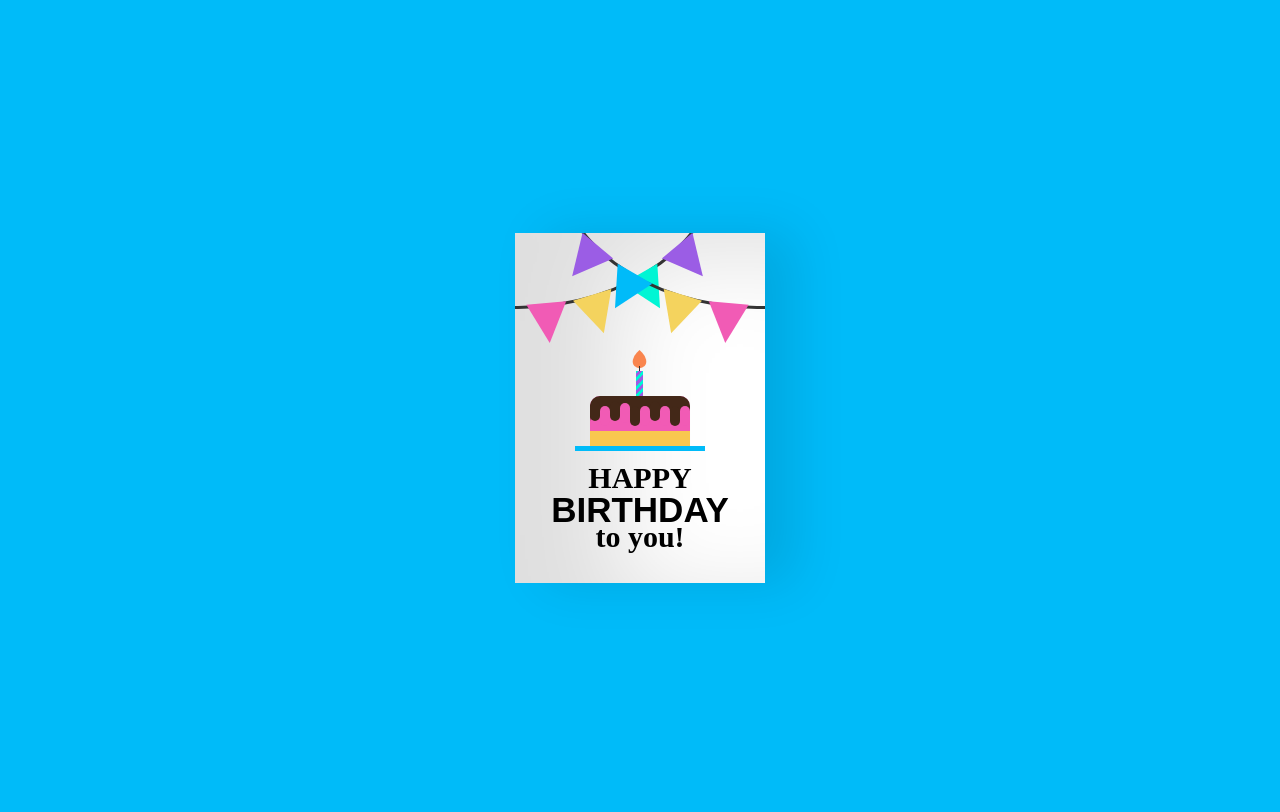
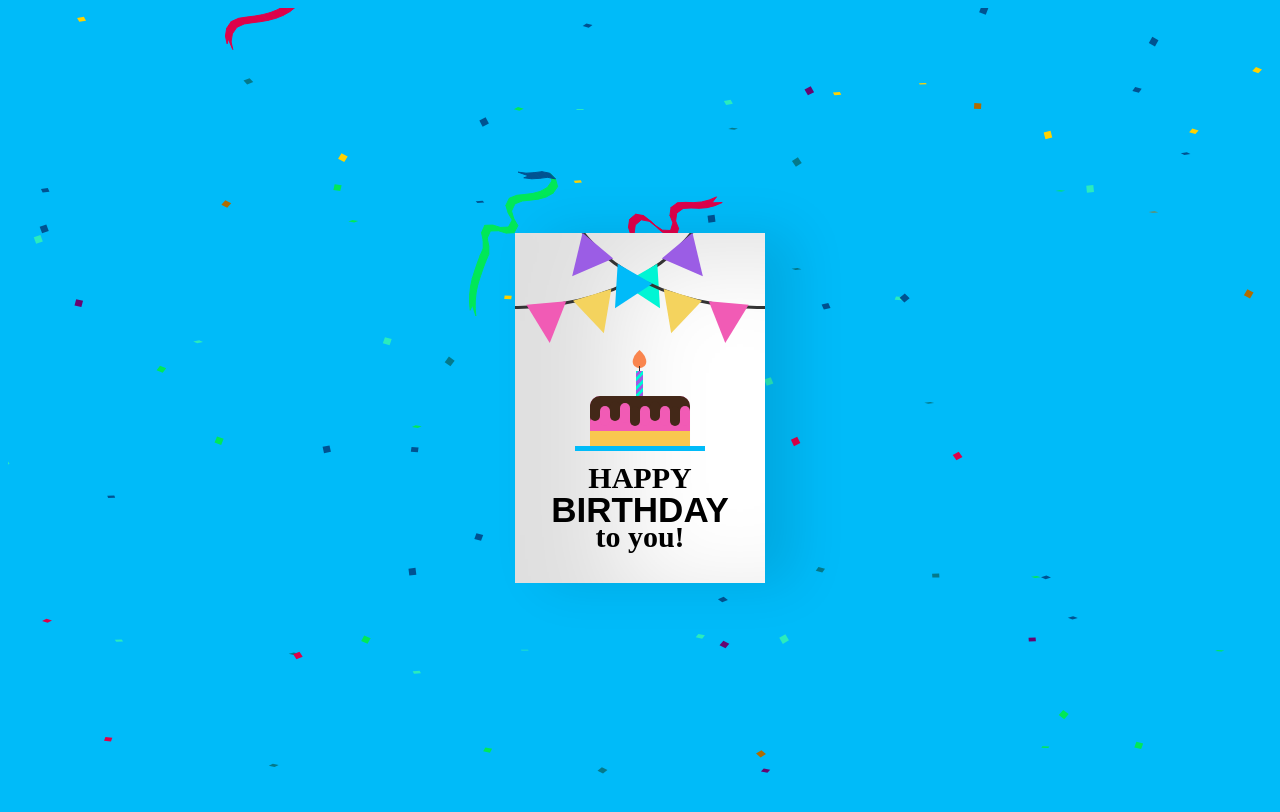
Before and after one commit to vishakh-abhayan/wish, a plain HTML site: page index.html in a window 1280 px wide. Drawn offline with Linux system fonts and the light colour scheme.

Commit message:
feat():confetti

```diff
--- /dev/null
+++ b/confetti.js
@@ -0,0 +1,487 @@
+var retina = window.devicePixelRatio,
+  // Math shorthands
+  PI = Math.PI,
+  sqrt = Math.sqrt,
+  round = Math.round,
+  random = Math.random,
+  cos = Math.cos,
+  sin = Math.sin,
+  // Local WindowAnimationTiming interface
+  rAF = window.requestAnimationFrame,
+  cAF = window.cancelAnimationFrame || window.cancelRequestAnimationFrame,
+  _now =
+    Date.now ||
+    function () {
+      return new Date().getTime();
+    };
+
+// Local WindowAnimationTiming interface polyfill
+(function (w) {
+  /**
+   * Fallback implementation.
+   */
+  var prev = _now();
+  function fallback(fn) {
+    var curr = _now();
+    var ms = Math.max(0, 16 - (curr - prev));
+    var req = setTimeout(fn, ms);
+    prev = curr;
+    return req;
+  }
+
+  /**
+   * Cancel.
+   */
+  var cancel =
+    w.cancelAnimationFrame || w.webkitCancelAnimationFrame || w.clearTimeout;
+
+  rAF = w.requestAnimationFrame || w.webkitRequestAnimationFrame || fallback;
+
+  cAF = function (id) {
+    cancel.call(w, id);
+  };
+})(window);
+
+document.addEventListener("DOMContentLoaded", function () {
+  var speed = 50,
+    duration = 1.0 / speed,
+    confettiRibbonCount = 11,
+    ribbonPaperCount = 30,
+    ribbonPaperDist = 8.0,
+    ribbonPaperThick = 8.0,
+    confettiPaperCount = 95,
+    DEG_TO_RAD = PI / 180,
+    RAD_TO_DEG = 180 / PI,
+    colors = [
+      ["#df0049", "#660671"],
+      ["#00e857", "#005291"],
+      ["#2bebbc", "#05798a"],
+      ["#ffd200", "#b06c00"],
+    ];
+
+  function Vector2(_x, _y) {
+    (this.x = _x), (this.y = _y);
+    this.Length = function () {
+      return sqrt(this.SqrLength());
+    };
+    this.SqrLength = function () {
+      return this.x * this.x + this.y * this.y;
+    };
+    this.Add = function (_vec) {
+      this.x += _vec.x;
+      this.y += _vec.y;
+    };
+    this.Sub = function (_vec) {
+      this.x -= _vec.x;
+      this.y -= _vec.y;
+    };
+    this.Div = function (_f) {
+      this.x /= _f;
+      this.y /= _f;
+    };
+    this.Mul = function (_f) {
+      this.x *= _f;
+      this.y *= _f;
+    };
+    this.Normalize = function () {
+      var sqrLen = this.SqrLength();
+      if (sqrLen != 0) {
+        var factor = 1.0 / sqrt(sqrLen);
+        this.x *= factor;
+        this.y *= factor;
+      }
+    };
+    this.Normalized = function () {
+      var sqrLen = this.SqrLength();
+      if (sqrLen != 0) {
+        var factor = 1.0 / sqrt(sqrLen);
+        return new Vector2(this.x * factor, this.y * factor);
+      }
+      return new Vector2(0, 0);
+    };
+  }
+  Vector2.Lerp = function (_vec0, _vec1, _t) {
+    return new Vector2(
+      (_vec1.x - _vec0.x) * _t + _vec0.x,
+      (_vec1.y - _vec0.y) * _t + _vec0.y
+    );
+  };
+  Vector2.Distance = function (_vec0, _vec1) {
+    return sqrt(Vector2.SqrDistance(_vec0, _vec1));
+  };
+  Vector2.SqrDistance = function (_vec0, _vec1) {
+    var x = _vec0.x - _vec1.x;
+    var y = _vec0.y - _vec1.y;
+    return x * x + y * y + z * z;
+  };
+  Vector2.Scale = function (_vec0, _vec1) {
+    return new Vector2(_vec0.x * _vec1.x, _vec0.y * _vec1.y);
+  };
+  Vector2.Min = function (_vec0, _vec1) {
+    return new Vector2(Math.min(_vec0.x, _vec1.x), Math.min(_vec0.y, _vec1.y));
+  };
+  Vector2.Max = function (_vec0, _vec1) {
+    return new Vector2(Math.max(_vec0.x, _vec1.x), Math.max(_vec0.y, _vec1.y));
+  };
+  Vector2.ClampMagnitude = function (_vec0, _len) {
+    var vecNorm = _vec0.Normalized;
+    return new Vector2(vecNorm.x * _len, vecNorm.y * _len);
+  };
+  Vector2.Sub = function (_vec0, _vec1) {
+    return new Vector2(_vec0.x - _vec1.x, _vec0.y - _vec1.y, _vec0.z - _vec1.z);
+  };
+
+  function EulerMass(_x, _y, _mass, _drag) {
+    this.position = new Vector2(_x, _y);
+    this.mass = _mass;
+    this.drag = _drag;
+    this.force = new Vector2(0, 0);
+    this.velocity = new Vector2(0, 0);
+    this.AddForce = function (_f) {
+      this.force.Add(_f);
+    };
+    this.Integrate = function (_dt) {
+      var acc = this.CurrentForce(this.position);
+      acc.Div(this.mass);
+      var posDelta = new Vector2(this.velocity.x, this.velocity.y);
+      posDelta.Mul(_dt);
+      this.position.Add(posDelta);
+      acc.Mul(_dt);
+      this.velocity.Add(acc);
+      this.force = new Vector2(0, 0);
+    };
+    this.CurrentForce = function (_pos, _vel) {
+      var totalForce = new Vector2(this.force.x, this.force.y);
+      var speed = this.velocity.Length();
+      var dragVel = new Vector2(this.velocity.x, this.velocity.y);
+      dragVel.Mul(this.drag * this.mass * speed);
+      totalForce.Sub(dragVel);
+      return totalForce;
+    };
+  }
+
+  function ConfettiPaper(_x, _y) {
+    this.pos = new Vector2(_x, _y);
+    this.rotationSpeed = random() * 600 + 800;
+    this.angle = DEG_TO_RAD * random() * 360;
+    this.rotation = DEG_TO_RAD * random() * 360;
+    this.cosA = 1.0;
+    this.size = 5.0;
+    this.oscillationSpeed = random() * 1.5 + 0.5;
+    this.xSpeed = 40.0;
+    this.ySpeed = random() * 60 + 50.0;
+    this.corners = new Array();
+    this.time = random();
+    var ci = round(random() * (colors.length - 1));
+    this.frontColor = colors[ci][0];
+    this.backColor = colors[ci][1];
+    for (var i = 0; i < 4; i++) {
+      var dx = cos(this.angle + DEG_TO_RAD * (i * 90 + 45));
+      var dy = sin(this.angle + DEG_TO_RAD * (i * 90 + 45));
+      this.corners[i] = new Vector2(dx, dy);
+    }
+    this.Update = function (_dt) {
+      this.time += _dt;
+      this.rotation += this.rotationSpeed * _dt;
+      this.cosA = cos(DEG_TO_RAD * this.rotation);
+      this.pos.x += cos(this.time * this.oscillationSpeed) * this.xSpeed * _dt;
+      this.pos.y += this.ySpeed * _dt;
+      if (this.pos.y > ConfettiPaper.bounds.y) {
+        this.pos.x = random() * ConfettiPaper.bounds.x;
+        this.pos.y = 0;
+      }
+    };
+    this.Draw = function (_g) {
+      if (this.cosA > 0) {
+        _g.fillStyle = this.frontColor;
+      } else {
+        _g.fillStyle = this.backColor;
+      }
+      _g.beginPath();
+      _g.moveTo(
+        (this.pos.x + this.corners[0].x * this.size) * retina,
+        (this.pos.y + this.corners[0].y * this.size * this.cosA) * retina
+      );
+      for (var i = 1; i < 4; i++) {
+        _g.lineTo(
+          (this.pos.x + this.corners[i].x * this.size) * retina,
+          (this.pos.y + this.corners[i].y * this.size * this.cosA) * retina
+        );
+      }
+      _g.closePath();
+      _g.fill();
+    };
+  }
+  ConfettiPaper.bounds = new Vector2(0, 0);
+
+  function ConfettiRibbon(
+    _x,
+    _y,
+    _count,
+    _dist,
+    _thickness,
+    _angle,
+    _mass,
+    _drag
+  ) {
+    this.particleDist = _dist;
+    this.particleCount = _count;
+    this.particleMass = _mass;
+    this.particleDrag = _drag;
+    this.particles = new Array();
+    var ci = round(random() * (colors.length - 1));
+    this.frontColor = colors[ci][0];
+    this.backColor = colors[ci][1];
+    this.xOff = cos(DEG_TO_RAD * _angle) * _thickness;
+    this.yOff = sin(DEG_TO_RAD * _angle) * _thickness;
+    this.position = new Vector2(_x, _y);
+    this.prevPosition = new Vector2(_x, _y);
+    this.velocityInherit = random() * 2 + 4;
+    this.time = random() * 100;
+    this.oscillationSpeed = random() * 2 + 2;
+    this.oscillationDistance = random() * 40 + 40;
+    this.ySpeed = random() * 40 + 80;
+    for (var i = 0; i < this.particleCount; i++) {
+      this.particles[i] = new EulerMass(
+        _x,
+        _y - i * this.particleDist,
+        this.particleMass,
+        this.particleDrag
+      );
+    }
+    this.Update = function (_dt) {
+      var i = 0;
+      this.time += _dt * this.oscillationSpeed;
+      this.position.y += this.ySpeed * _dt;
+      this.position.x += cos(this.time) * this.oscillationDistance * _dt;
+      this.particles[0].position = this.position;
+      var dX = this.prevPosition.x - this.position.x;
+      var dY = this.prevPosition.y - this.position.y;
+      var delta = sqrt(dX * dX + dY * dY);
+      this.prevPosition = new Vector2(this.position.x, this.position.y);
+      for (i = 1; i < this.particleCount; i++) {
+        var dirP = Vector2.Sub(
+          this.particles[i - 1].position,
+          this.particles[i].position
+        );
+        dirP.Normalize();
+        dirP.Mul((delta / _dt) * this.velocityInherit);
+        this.particles[i].AddForce(dirP);
+      }
+      for (i = 1; i < this.particleCount; i++) {
+        this.particles[i].Integrate(_dt);
+      }
+      for (i = 1; i < this.particleCount; i++) {
+        var rp2 = new Vector2(
+          this.particles[i].position.x,
+          this.particles[i].position.y
+        );
+        rp2.Sub(this.particles[i - 1].position);
+        rp2.Normalize();
+        rp2.Mul(this.particleDist);
+        rp2.Add(this.particles[i - 1].position);
+        this.particles[i].position = rp2;
+      }
+      if (
+        this.position.y >
+        ConfettiRibbon.bounds.y + this.particleDist * this.particleCount
+      ) {
+        this.Reset();
+      }
+    };
+    this.Reset = function () {
+      this.position.y = -random() * ConfettiRibbon.bounds.y;
+      this.position.x = random() * ConfettiRibbon.bounds.x;
+      this.prevPosition = new Vector2(this.position.x, this.position.y);
+      this.velocityInherit = random() * 2 + 4;
+      this.time = random() * 100;
+      this.oscillationSpeed = random() * 2.0 + 1.5;
+      this.oscillationDistance = random() * 40 + 40;
+      this.ySpeed = random() * 40 + 80;
+      var ci = round(random() * (colors.length - 1));
+      this.frontColor = colors[ci][0];
+      this.backColor = colors[ci][1];
+      this.particles = new Array();
+      for (var i = 0; i < this.particleCount; i++) {
+        this.particles[i] = new EulerMass(
+          this.position.x,
+          this.position.y - i * this.particleDist,
+          this.particleMass,
+          this.particleDrag
+        );
+      }
+    };
+    this.Draw = function (_g) {
+      for (var i = 0; i < this.particleCount - 1; i++) {
+        var p0 = new Vector2(
+          this.particles[i].position.x + this.xOff,
+          this.particles[i].position.y + this.yOff
+        );
+        var p1 = new Vector2(
+          this.particles[i + 1].position.x + this.xOff,
+          this.particles[i + 1].position.y + this.yOff
+        );
+        if (
+          this.Side(
+            this.particles[i].position.x,
+            this.particles[i].position.y,
+            this.particles[i + 1].position.x,
+            this.particles[i + 1].position.y,
+            p1.x,
+            p1.y
+          ) < 0
+        ) {
+          _g.fillStyle = this.frontColor;
+          _g.strokeStyle = this.frontColor;
+        } else {
+          _g.fillStyle = this.backColor;
+          _g.strokeStyle = this.backColor;
+        }
+        if (i == 0) {
+          _g.beginPath();
+          _g.moveTo(
+            this.particles[i].position.x * retina,
+            this.particles[i].position.y * retina
+          );
+          _g.lineTo(
+            this.particles[i + 1].position.x * retina,
+            this.particles[i + 1].position.y * retina
+          );
+          _g.lineTo(
+            (this.particles[i + 1].position.x + p1.x) * 0.5 * retina,
+            (this.particles[i + 1].position.y + p1.y) * 0.5 * retina
+          );
+          _g.closePath();
+          _g.stroke();
+          _g.fill();
+          _g.beginPath();
+          _g.moveTo(p1.x * retina, p1.y * retina);
+          _g.lineTo(p0.x * retina, p0.y * retina);
+          _g.lineTo(
+            (this.particles[i + 1].position.x + p1.x) * 0.5 * retina,
+            (this.particles[i + 1].position.y + p1.y) * 0.5 * retina
+          );
+          _g.closePath();
+          _g.stroke();
+          _g.fill();
+        } else if (i == this.particleCount - 2) {
+          _g.beginPath();
+          _g.moveTo(
+            this.particles[i].position.x * retina,
+            this.particles[i].position.y * retina
+          );
+          _g.lineTo(
+            this.particles[i + 1].position.x * retina,
+            this.particles[i + 1].position.y * retina
+          );
+          _g.lineTo(
+            (this.particles[i].position.x + p0.x) * 0.5 * retina,
+            (this.particles[i].position.y + p0.y) * 0.5 * retina
+          );
+          _g.closePath();
+          _g.stroke();
+          _g.fill();
+          _g.beginPath();
+          _g.moveTo(p1.x * retina, p1.y * retina);
+          _g.lineTo(p0.x * retina, p0.y * retina);
+          _g.lineTo(
+            (this.particles[i].position.x + p0.x) * 0.5 * retina,
+            (this.particles[i].position.y + p0.y) * 0.5 * retina
+          );
+          _g.closePath();
+          _g.stroke();
+          _g.fill();
+        } else {
+          _g.beginPath();
+          _g.moveTo(
+            this.particles[i].position.x * retina,
+            this.particles[i].position.y * retina
+          );
+          _g.lineTo(
+            this.particles[i + 1].position.x * retina,
+            this.particles[i + 1].position.y * retina
+          );
+          _g.lineTo(p1.x * retina, p1.y * retina);
+          _g.lineTo(p0.x * retina, p0.y * retina);
+          _g.closePath();
+          _g.stroke();
+          _g.fill();
+        }
+      }
+    };
+    this.Side = function (x1, y1, x2, y2, x3, y3) {
+      return (x1 - x2) * (y3 - y2) - (y1 - y2) * (x3 - x2);
+    };
+  }
+  ConfettiRibbon.bounds = new Vector2(0, 0);
+  confetti = {};
+  confetti.Context = function (id) {
+    var i = 0;
+    var canvas = document.getElementById(id);
+    var canvasParent = canvas.parentNode;
+    var canvasWidth = canvasParent.offsetWidth;
+    var canvasHeight = canvasParent.offsetHeight;
+    canvas.width = canvasWidth * retina;
+    canvas.height = canvasHeight * retina;
+    var context = canvas.getContext("2d");
+    var interval = null;
+    var confettiRibbons = new Array();
+    ConfettiRibbon.bounds = new Vector2(canvasWidth, canvasHeight);
+    for (i = 0; i < confettiRibbonCount; i++) {
+      confettiRibbons[i] = new ConfettiRibbon(
+        random() * canvasWidth,
+        -random() * canvasHeight * 2,
+        ribbonPaperCount,
+        ribbonPaperDist,
+        ribbonPaperThick,
+        45,
+        1,
+        0.05
+      );
+    }
+    var confettiPapers = new Array();
+    ConfettiPaper.bounds = new Vector2(canvasWidth, canvasHeight);
+    for (i = 0; i < confettiPaperCount; i++) {
+      confettiPapers[i] = new ConfettiPaper(
+        random() * canvasWidth,
+        random() * canvasHeight
+      );
+    }
+    this.resize = function () {
+      canvasWidth = canvasParent.offsetWidth;
+      canvasHeight = canvasParent.offsetHeight;
+      canvas.width = canvasWidth * retina;
+      canvas.height = canvasHeight * retina;
+      ConfettiPaper.bounds = new Vector2(canvasWidth, canvasHeight);
+      ConfettiRibbon.bounds = new Vector2(canvasWidth, canvasHeight);
+    };
+    this.start = function () {
+      this.stop();
+      var context = this;
+      this.update();
+    };
+    this.stop = function () {
+      cAF(this.interval);
+    };
+    this.update = function () {
+      var i = 0;
+      context.clearRect(0, 0, canvas.width, canvas.height);
+      for (i = 0; i < confettiPaperCount; i++) {
+        confettiPapers[i].Update(duration);
+        confettiPapers[i].Draw(context);
+      }
+      for (i = 0; i < confettiRibbonCount; i++) {
+        confettiRibbons[i].Update(duration);
+        confettiRibbons[i].Draw(context);
+      }
+      this.interval = rAF(function () {
+        confetti.update();
+      });
+    };
+  };
+  var confetti = new confetti.Context("confetti");
+  confetti.start();
+  window.addEventListener("resize", function (event) {
+    confetti.resize();
+  });
+});
--- a/index.html
+++ b/index.html
@@ -7,6 +7,7 @@
     <link rel="stylesheet" href="styles.css" />
   </head>
   <body>
+    <canvas id="confetti"> </canvas>
     <div class="birthdayCard">
       <div class="cardFront">
         <div class="front-text">
@@ -43,9 +44,11 @@
         </div>
       </div>
     </div>
+
     <!-- <div class="shareButton">
       <button class="button-5" onclick="openWishForm()">Create Wish</button>
     </div> -->
   </body>
   <script src="script.js" defer></script>
+  <script src="confetti.js" defer></script>
 </html>
--- a/styles.css
+++ b/styles.css
@@ -6,13 +6,17 @@ body {
   background-color: #00bbf9;
 }
 .birthdayCard {
-  position: relative;
+  position: absolute;
   width: 250px;
   height: 350px;
   cursor: pointer;
   transform-style: preserve-3d;
   transform: perspective(2500px);
   transition: 4s;
+}
+#confetti {
+  width: 100%;
+  height: 100vh;
 }
 
 .birthdayCard:hover {
```
